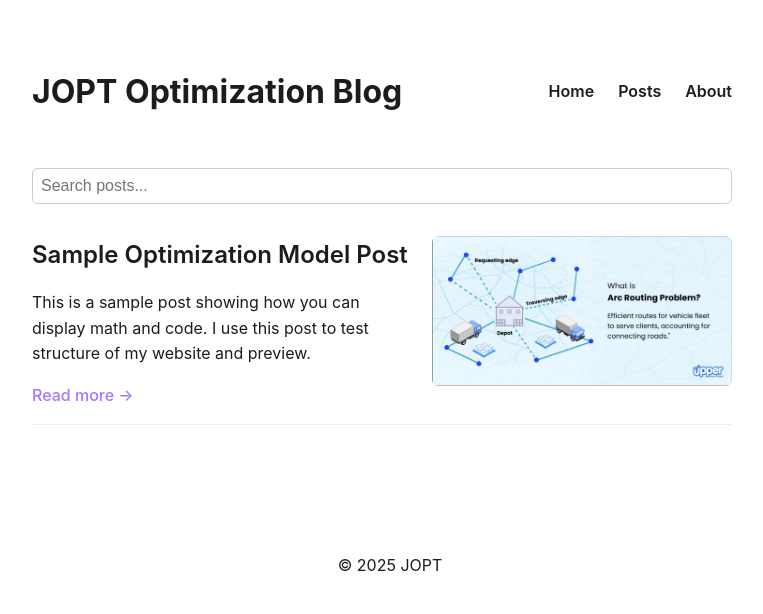
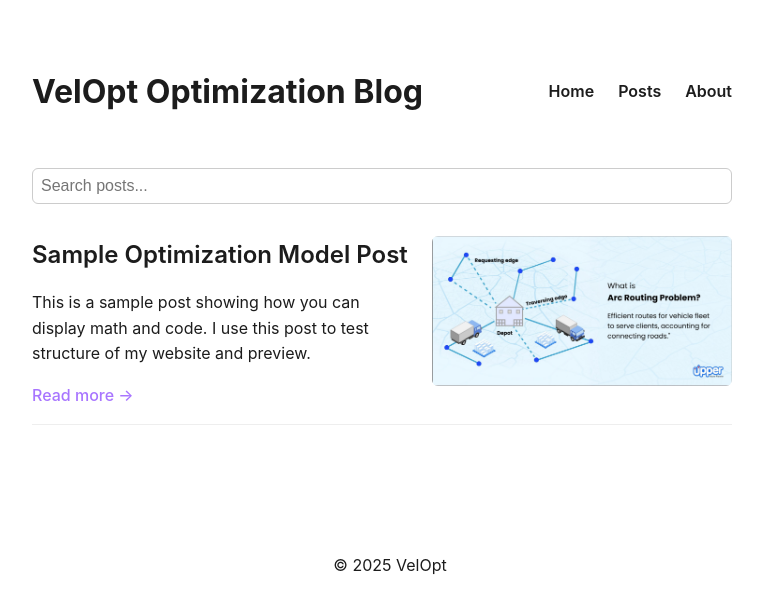
Before and after one commit to josieopt/josieopt.github.io, a Jekyll site: the page built from index.md, in a window 1280 px wide. Shown: the top 614 px of the page, without its empty margins (258-1021 px from the left). Built offline with Jekyll 4.4.1, drawn with Linux system fonts in a browser that asks for light colours; nearby versions of some CDN libraries; a style sheet for code colours, icons or effects is not loaded.

Commit message:
Update default.html

```diff
--- a/_layouts/default.html
+++ b/_layouts/default.html
@@ -18,7 +18,7 @@
 <body>
   <div class="container">
     <header>
-      <h1><a href="/" class="blog-title">JOPT Optimization Blog</a></h1>
+      <h1><a href="/" class="blog-title">VelOpt Optimization Blog</a></h1>
       <nav>
         <a href="/">Home</a>
         <a href="/posts">Posts</a>
@@ -41,7 +41,7 @@
     </main>
 
     <footer>
-      <p>© 2025 JOPT</p>
+      <p>© 2025 VelOpt</p>
     </footer>
   </div>
 </body>
```
